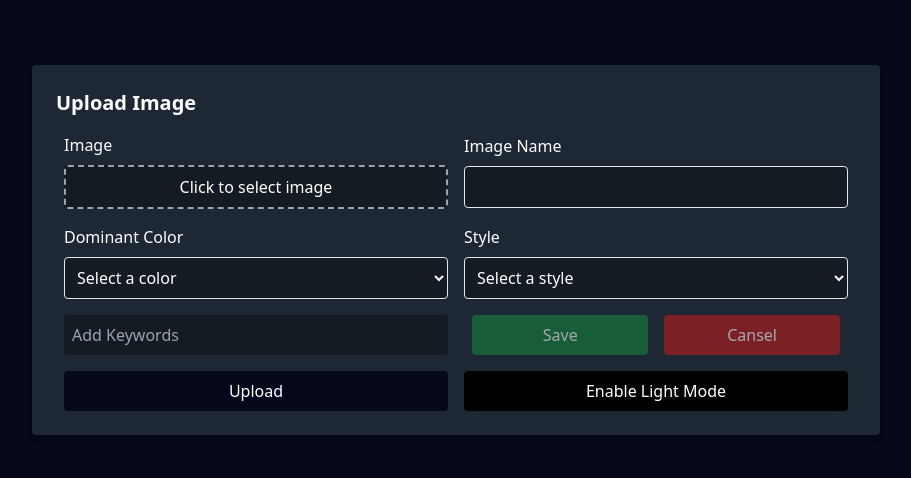
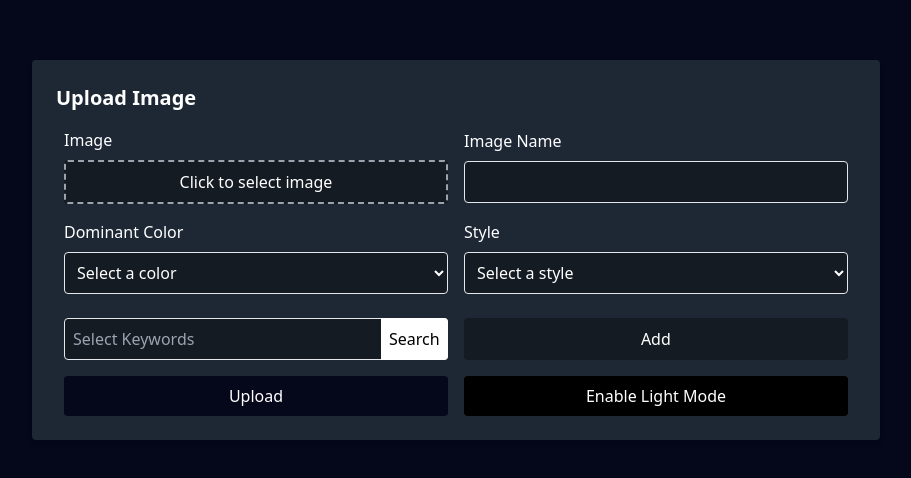
Before and after one commit to Al-Khalsi/freeNG, a Next.js app: page /uploadImage in a window 1280 px wide. Shown: the part 150-628 px from the top of the page, without its empty margins (184-1095 px from the left). Built offline with nearby package versions, Linux system fonts and the light colour scheme.

Commit message:
ui keywords search and select

```diff
--- a/pages/uploadImage/index.js
+++ b/pages/uploadImage/index.js
@@ -125,6 +125,7 @@ function UploadImage() {
                 onChange={(e) => setImageName(e.target.value)}
                 className="border rounded p-2 w-full bg-bgDarkGray2"
                 required
+                autoComplete="off"
               />
             </div>
           </div>
@@ -166,17 +167,28 @@ function UploadImage() {
           </div>
 
           <div className='flex mb-4'>
-            <div className='keywordSelect hidden'></div>
-            <div className='keywordsAdd flex justify-between w-full'>
-              <input type="text" className='w-1/2 mx-2 p-2 bg-bgDarkGray2 rounded'
-              placeholder='Add Keywords' />
+            <div className='keywordSelect flex justify-between w-full mt-2'>
+              <div className='relative w-1/2 mx-2'>
+                <input type='text'
+                className='p-2 w-full bg-bgDarkGray2 border rounded'
+                placeholder='Select Keywords' autoComplete='off'/>
+                <button type='button'
+                className='absolute right-0 top-1/2 -translate-y-1/2 h-full px-2
+                text-black bg-white rounded-r'>Search</button>
+              </div>
+              <button type='button'
+              className='w-1/2 mx-2 p-2 bg-bgDarkGray2 rounded hover:border'>Add</button>
+            </div>
+            <div className='keywordsAdd hidden justify-between w-full mt-2'>
+              <input type='text' className='w-1/2 mx-2 p-2 bg-bgDarkGray2 border rounded'
+                placeholder='Add Keywords' autoComplete='off' />
               <div className='w-1/2 flex justify-between mx-2'>
                 <button
-                type='button'
-                className='w-1/2 mx-2 p-2 bg-green-700 rounded opacity-60 hover:opacity-100'>Save</button>
+                  type='button'
+                  className='w-1/2 mx-2 p-2 bg-green-700 rounded opacity-60 hover:opacity-100'>Save</button>
                 <button
-                type='button'
-                className='w-1/2 mx-2 p-2 bg-red-700 rounded opacity-60 hover:opacity-100'>Cansel</button>
+                  type='button'
+                  className='w-1/2 mx-2 p-2 bg-red-700 rounded opacity-60 hover:opacity-100'>Cansel</button>
               </div>
             </div>
           </div>
```
